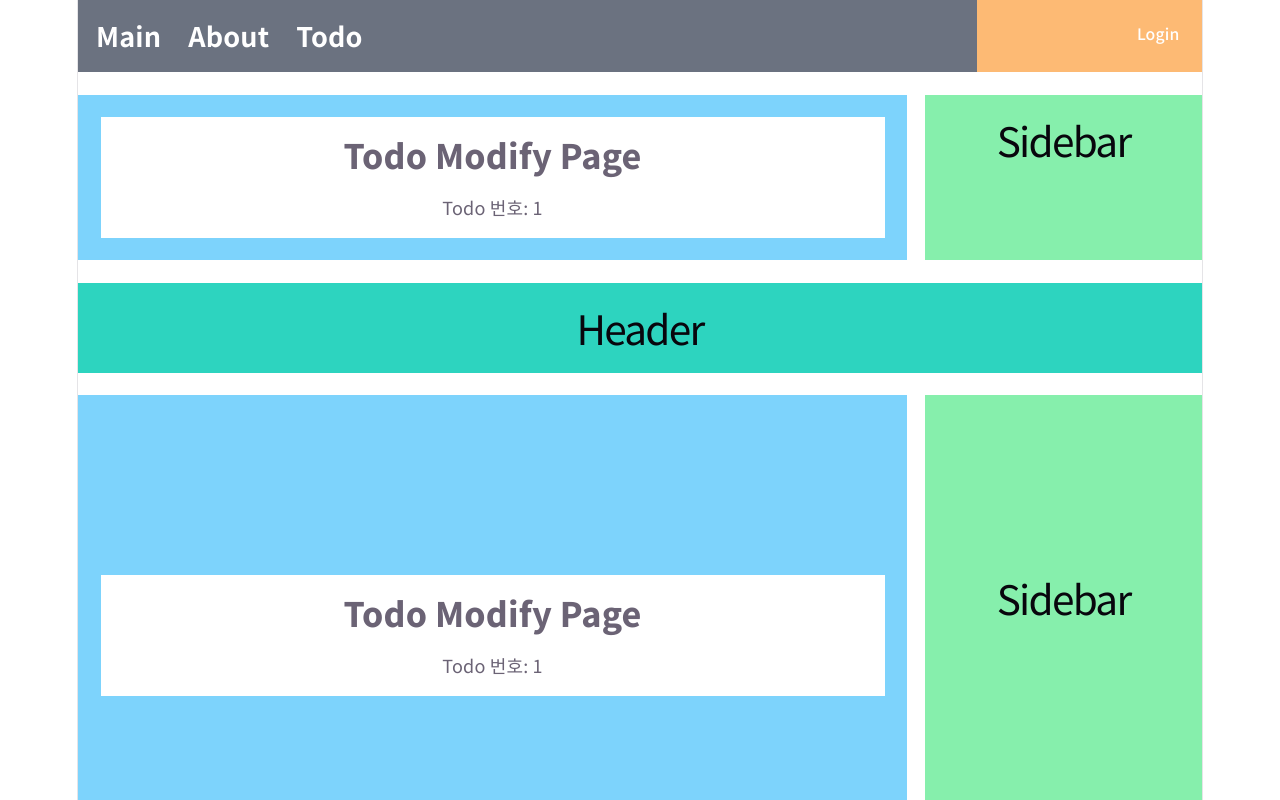
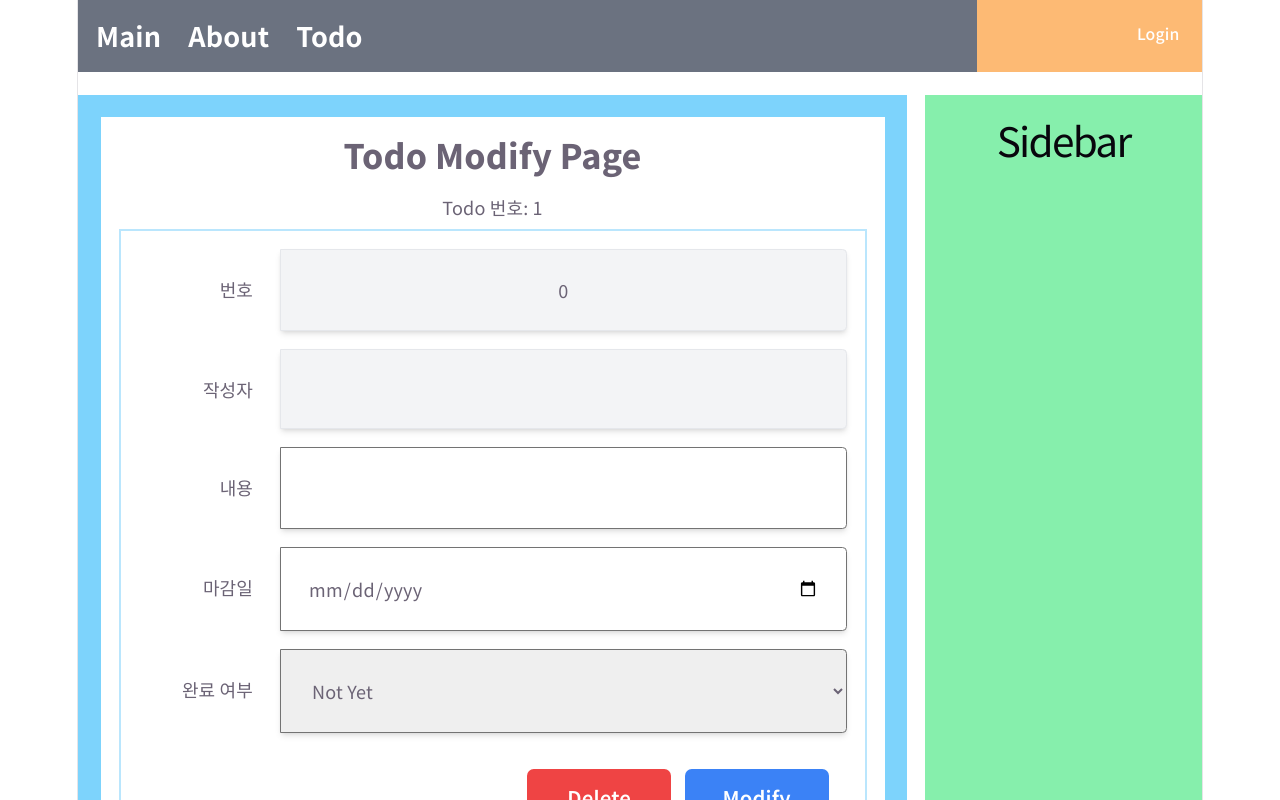
Before and after one commit to mannschaft3264/project, a React (Vite) app: page /todo/modify/1 in a window 1280 px wide. Shown: the top 800 px of the page. Built offline with nearby package versions, Linux system fonts and the light colour scheme; no server answers.

Commit message:
최종 커밋2

```diff
--- a/src/api/todoApi.js
+++ b/src/api/todoApi.js
@@ -23,3 +23,15 @@ export const postAdd = async (todoObject) => {
 
     return response.data;
 };
+
+export const putOne = async (todo) => {
+    const response = await axios.put(`${prefix}/${todo.no}`, todo);
+
+    return response.data;
+};
+
+export const deleteOne = async (no) => {
+    const response = await axios.delete(`${prefix}/${no}`);
+
+    return response.data;
+};
--- a/src/pages/todo/ModifyComponent.jsx
+++ b/src/pages/todo/ModifyComponent.jsx
@@ -1,4 +1,5 @@
 import { useEffect, useState } from "react";
+import { getOne, putOne, deleteOne } from "../../api/todoApi";
 
 const initState = {
     no: 0,
@@ -12,19 +13,101 @@ const ModifyComponent = ({ no }) => {
     const [todo, setTodo] = useState(initState);
 
     useEffect(() => {
-     // 수정할 Todo 데이터 조회
+        getOne(no).then((data) => {
+            setTodo(data);
+        });
     }, [no]);
 
+    const handleClickModify = () => {
+        putOne(todo).then((data) => {
+            console.log("modify result:", data);
+        });
+    };
+
+    const handleClickDelete = () => {
+        deleteOne(no).then((data) => {
+            console.log("delete result:", data);
+        });
+    };
+
+    const handleChangeTodo = (e) => {
+        const { name, value } = e.target;
+
+        setTodo((prevTodo) => ({
+            ...prevTodo,
+            [name]: value,
+        }));
+    };
+
+    const handleChangeTodoComplete = (e) => {
+        const value = e.target.value;
+
+        setTodo((prevTodo) => ({
+            ...prevTodo,
+            completed: value === "Y",
+        }));
+    };
+
+    const makeReadOnly = (title, value) => (
+        <div className="flex justify-center">
+            <div className="relative mb-4 flex w-full flex-wrap items-stretch">
+                <div className="w-1/5 p-6 text-right font-bold">
+                  {title}
+                </div>
+
+                <div className="w-4/5 rounded-r border border-solid bg-gray-100 p-6 shadow-md">
+                  {value}
+                </div>
+            </div>
+        </div>
+    );
+
+    const makeInput = (title, name, type, value) => (
+        <div className="flex justify-center">
+            <div className="relative mb-4 flex w-full flex-wrap items-stretch">
+                <div className="w-1/5 p-6 text-right font-bold">
+                  {title}
+                </div>
+
+                <input className="w-4/5 rounded-r border border-solid border-neutral-500 p-6 shadow-md"
+                name={name} type={type} value={value} onChange={handleChangeTodo}/>
+            </div>
+        </div>
+    );
+
     return (
-        <div className="m-2 mt-10 border-2 border-sky-200 p-4">
+        <div className="mt-2 mt-10 border-2 border-sky-200 p-4">
+            {makeReadOnly("번호", todo.no)}
+            {makeReadOnly("작성자", todo.writer)}
+
+            {makeInput("내용", "title", "text", todo.title)}
+            {makeInput("마감일", "dueDate", "date", todo.dueDate)}
+
+        <div className="flex justify-center">
+            <div className="relative mb-4 flex w-full flex-wrap items-stretch">
+                <div className="w-1/5 p-6 text-right font-bold">
+                  완료 여부
+                </div>
+
+                <select className="w-4/5 rounded-r border border-solid border-neutral-500 p-6 shadow-md"
+                value={todo.completed ? "Y" : "N"}
+                onChange={handleChangeTodoComplete}>
+                    <option value="Y">Completed</option>
+                    <option value="N">Not Yet</option>
+                </select>
+            </div>
+        </div>
+
             <div className="flex justify-end gap-3 p-4">
                 <button type="button"
-                className="w-32 rounded-md bg-red-500 px-4 py-3 text-lg font-semibold text-white hover:bg-red-600">
+                className="w-32 rounded-md bg-red-500 px-4 py-3 text-lg font-semibold text-white hover:bg-red-600"
+                onClick={handleClickDelete}>
                     Delete
                 </button>
 
                 <button type="button"
-                className="w-32 rounded-md bg-blue-500 px-4 py-3 text-lg font-semibold text-white hover:bg-blue-600">
+                className="w-32 rounded-md bg-blue-500 px-4 py-3 text-lg font-semibold text-white hover:bg-blue-600"
+                onClick={handleClickModify}>
                     Modify
                 </button>
             </div>
--- a/src/pages/todo/ModifyPage.jsx
+++ b/src/pages/todo/ModifyPage.jsx
@@ -1,11 +1,11 @@
 import { useParams } from "react-router-dom";
+import ModifyComponent from "./ModifyComponent";
 
 const ModifyPage = () => {
-
     const { no } = useParams();
 
     return (
-        <div className="p-4 bg-white">
+        <div className="w-full bg-white p-4">
             <div className="text-3xl font-extrabold">
                 Todo Modify Page
             </div>
@@ -13,6 +13,7 @@ const ModifyPage = () => {
             <div className="mt-4">
                 Todo 번호: {no}
             </div>
+            <ModifyComponent no={no} />
         </div>
     );
 };
```
